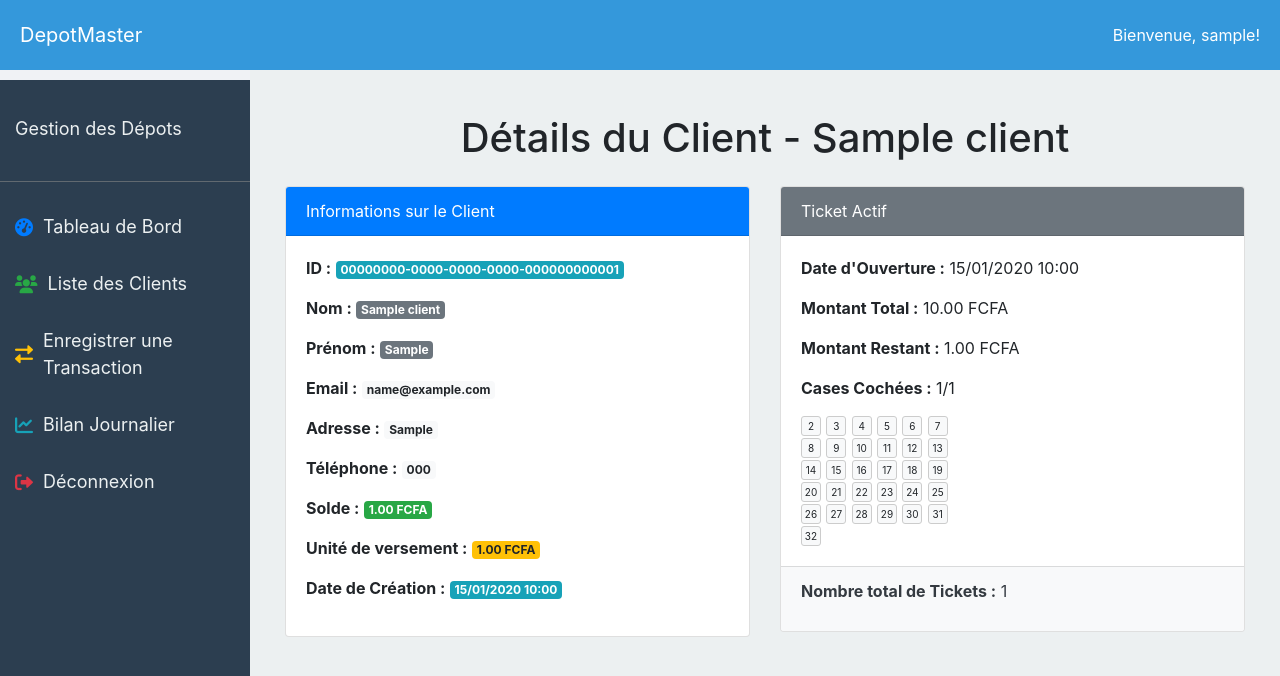
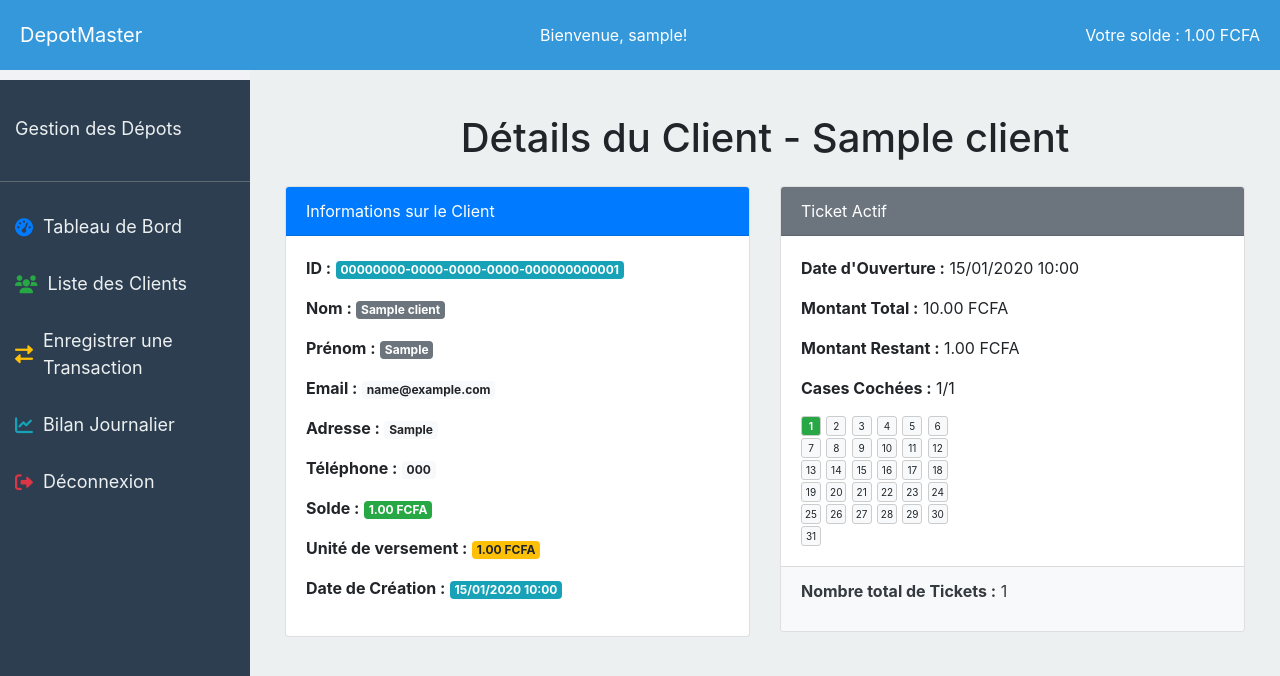
Before and after one commit to HamaBarhamou/gestion_depots, a Django app: page /clients/00000000-0000-0000-0000-000000000001/ in a window 1280 px wide. Shown: the top 676 px of the page. Run offline with Django 5.2, Linux system fonts and the light colour scheme; a user stored in the database is signed in; tables that the repository leaves empty hold one stand-in row (values such as "Sample post"); some libraries are stand-ins or nearby versions.

Commit message:
Affichage du solde du fournisseur dans l'en-tête si l'utilisateur connecté est un fournisseur
- Ajout d'une condition pour vérifier le rôle de l'utilisateur connecté
- Affichage du solde du fournisseur à côté du message de bienvenue
- Correction du nombre de cases cochées dans le template du detaille du
  client

```diff
--- a/comptes/templates/comptes/detail_client.html
+++ b/comptes/templates/comptes/detail_client.html
@@ -38,7 +38,7 @@
                         <p><strong>Cases Cochées :</strong> {{ ticket_actif.cases_cochees }}/{{ ticket_actif.nombre_cases }}</p>
                         <div class="ticket-card">
                             {% for i in range_cases %}
-                                <div class="ticket-case {% if i < ticket_actif.cases_cochees %}checked{% endif %}">{{ i|add:1 }}</div>
+                                <div class="ticket-case {% if i <= ticket_actif.cases_cochees %}checked{% endif %}">{{ i }}</div>
                             {% endfor %}
                         </div>
                     {% else %}
--- a/comptes/views.py
+++ b/comptes/views.py
@@ -88,7 +88,8 @@ def detail_client(request, identifiant_unique):
         end_date = parse_date(end_date)
         transactions = Transaction.objects.filter(
             client=client, date__range=[start_date, end_date]
-        )
+        ).order_by("-date")
+
     else:
         transactions = Transaction.objects.filter(client=client)
 
--- a/templates/base.html
+++ b/templates/base.html
@@ -92,6 +92,9 @@
         </div>
         {% if user.is_authenticated %}
             <span>Bienvenue, {{ user.username }}!</span>
+            {% if user.role == "fournisseur" %}
+                <span> Votre solde : {{ user.solde }} FCFA</span>
+            {% endif %}
         {% endif %}
     </div>
 
```
